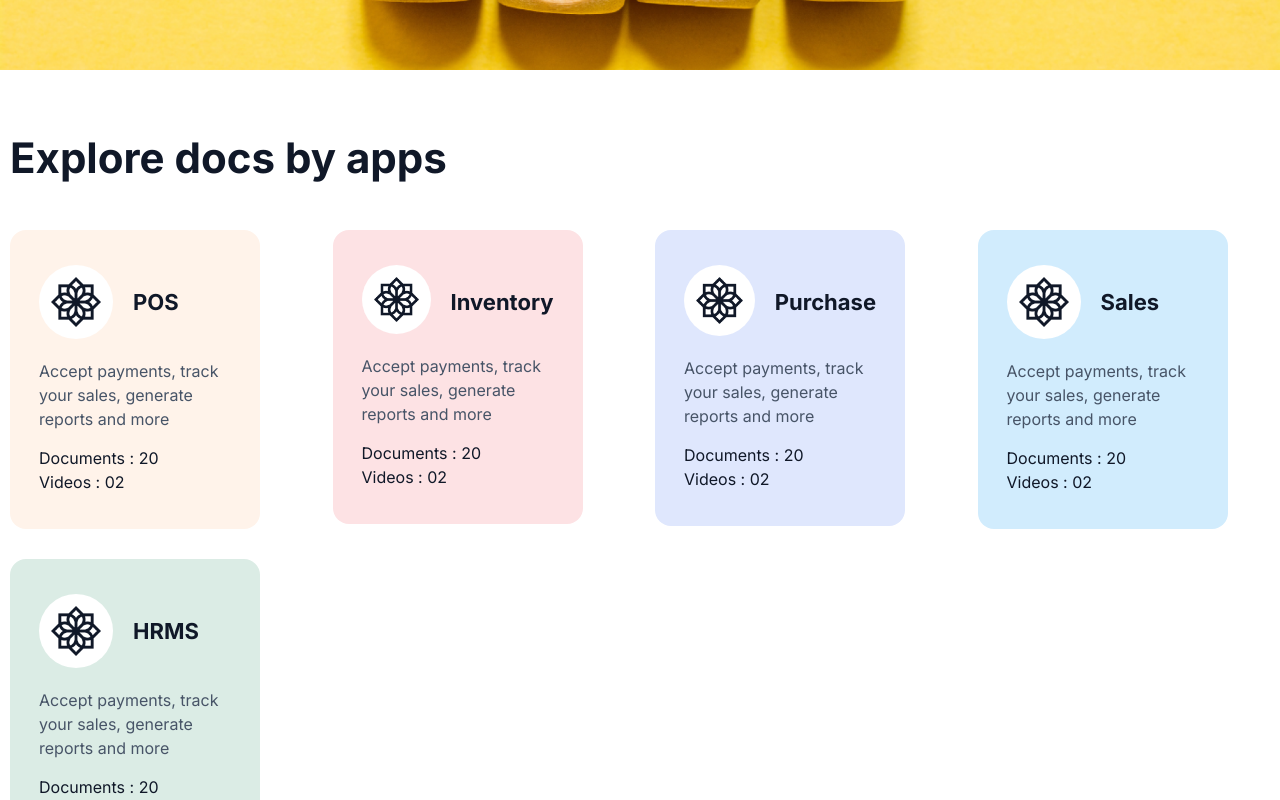
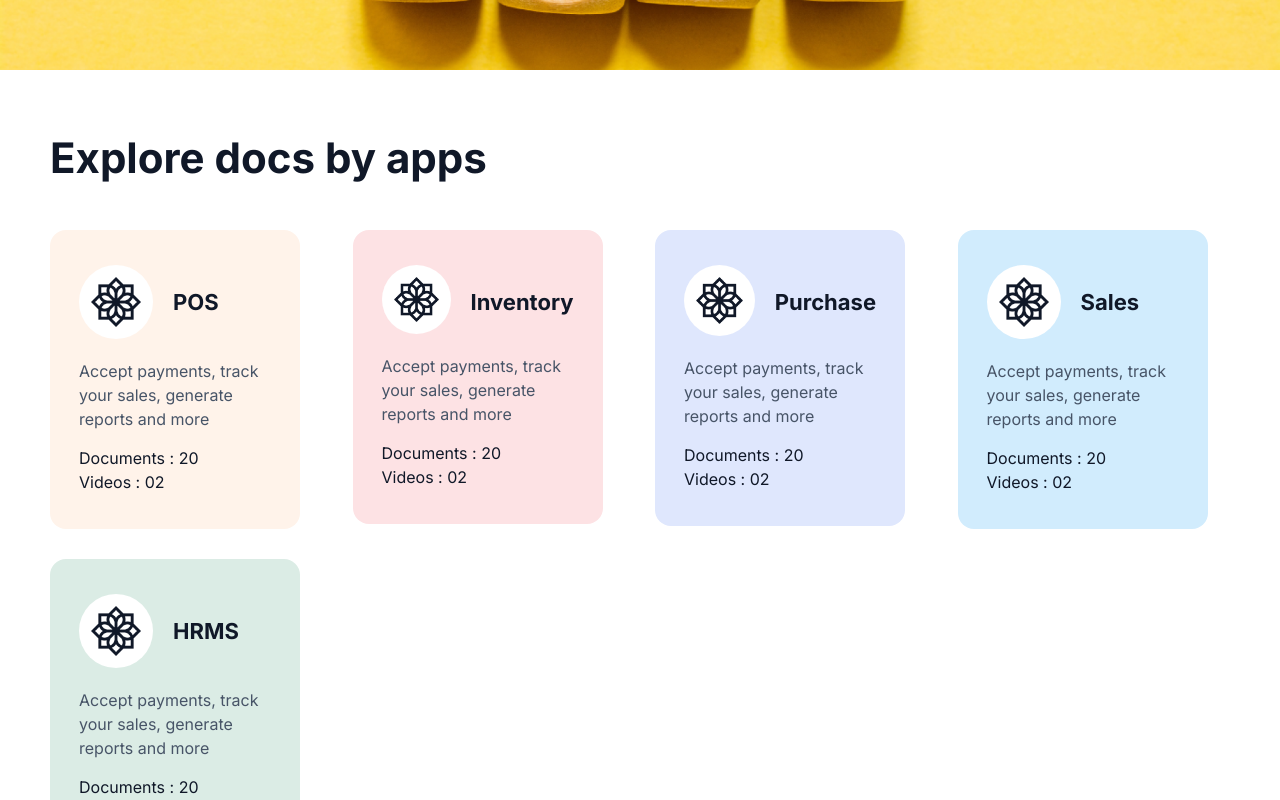
Before and after one commit to SantoshBusi/next-with-tailwindCSS, a Next.js app: page /docs in a window 1280 px wide. Shown: the part 360-1160 px from the top of the page. Built offline with nearby package versions, Linux system fonts and the light colour scheme; a web font is replaced by a local one.

Commit message:
made changes in docs

```diff
--- a/pages/docs.js
+++ b/pages/docs.js
@@ -21,7 +21,7 @@ export default function Docs() {
                         Login to check your open tickets and create new tickets
                     </p>
                 </div>
-                <div className="mx-01 mb-14">
+                <div className="mx-10 mb-14">
                     <h2 className="ff-inter mx-[10px] font-bold sm:text-3xl text-2xl text-darkBlack leading-[46px] md:leading-[64px] max-w-[667px] ">
                         Explore docs by apps
                     </h2>
```
